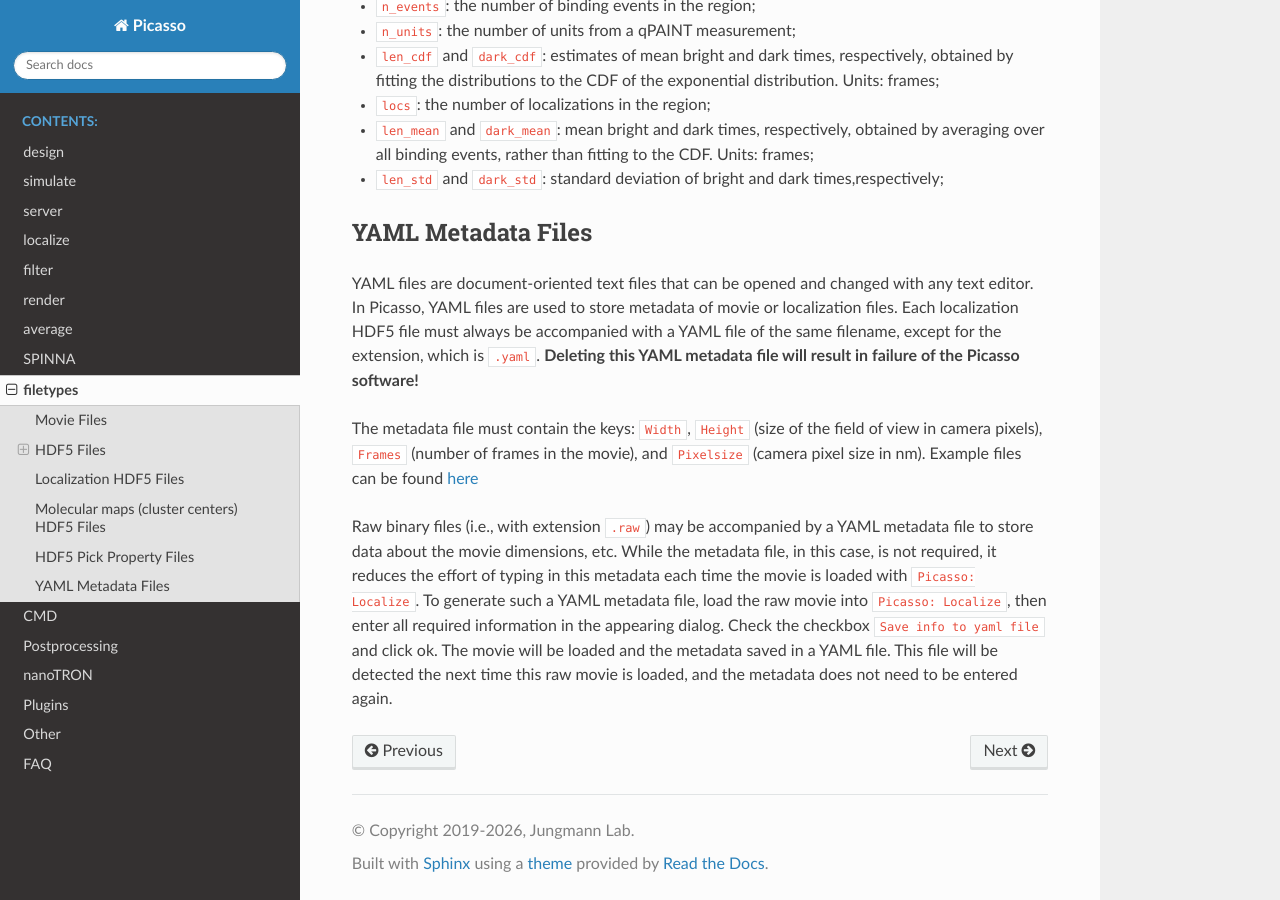
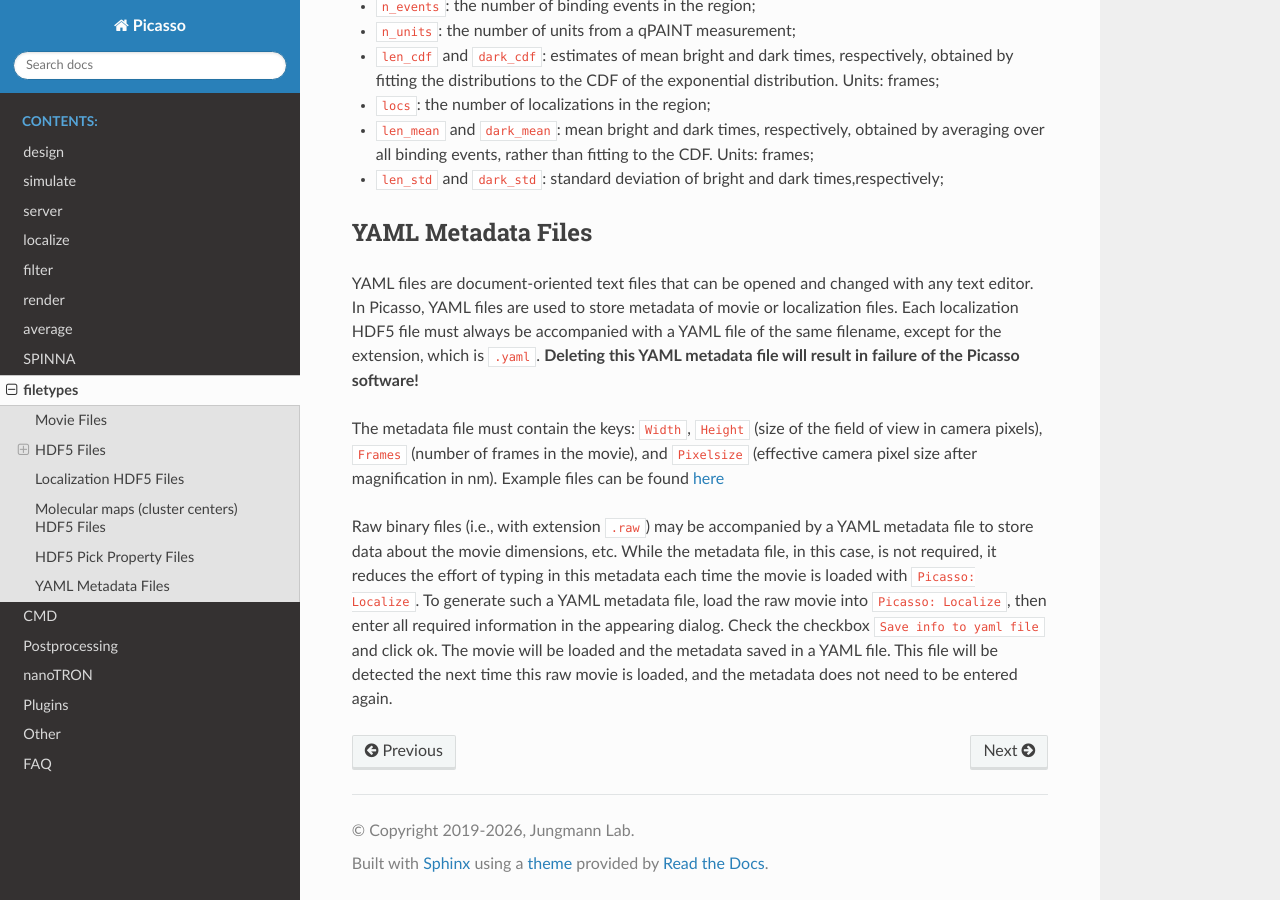
Before and after one commit to jungmannlab/picasso, a Sphinx documentation site: the page built from docs/files.rst, in a window 1280 px wide and 900 px high, scrolled down 3778 px. Built offline with Sphinx 7.4.7 and the Read the Docs theme 3.1.0, drawn with Linux system fonts in a browser that asks for light colours.

Commit message:
expand notebook 2 + small improvements

```diff
--- a/docs/files.rst
+++ b/docs/files.rst
@@ -73,6 +73,6 @@
 YAML files are document-oriented text files that can be opened and changed with any text editor. In Picasso, YAML files are used to store metadata of movie or localization files.
 Each localization HDF5 file must always be accompanied with a YAML file of the same filename, except for the extension, which is ``.yaml``. **Deleting this YAML metadata file will result in failure of the Picasso software!**
 
-The metadata file must contain the keys: ``Width``, ``Height`` (size of the field of view in camera pixels), ``Frames`` (number of frames in the movie), and ``Pixelsize`` (camera pixel size in nm). Example files can be found `here <https://github.com/jungmannlab/picasso/tree/master/samples/data>`_
+The metadata file must contain the keys: ``Width``, ``Height`` (size of the field of view in camera pixels), ``Frames`` (number of frames in the movie), and ``Pixelsize`` (effective camera pixel size after magnification in nm). Example files can be found `here <https://github.com/jungmannlab/picasso/tree/master/samples/data>`_
 
 Raw binary files (i.e., with extension ``.raw``) may be accompanied by a YAML metadata file to store data about the movie dimensions, etc. While the metadata file, in this case, is not required, it reduces the effort of typing in this metadata each time the movie is loaded with ``Picasso: Localize``. To generate such a YAML metadata file, load the raw movie into ``Picasso: Localize``, then enter all required information in the appearing dialog. Check the checkbox ``Save info to yaml file`` and click ok. The movie will be loaded and the metadata saved in a YAML file. This file will be detected the next time this raw movie is loaded, and the metadata does not need to be entered again.
```
Also changed, not shown: changelog.md (+1 -0 lines), 3 other files.
